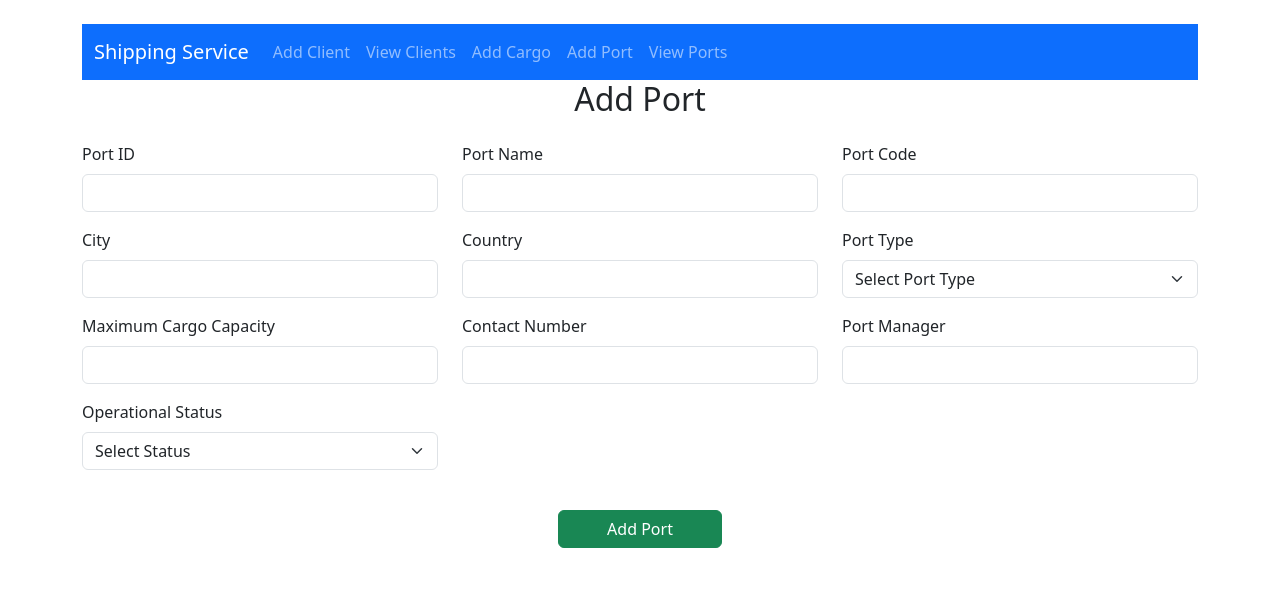
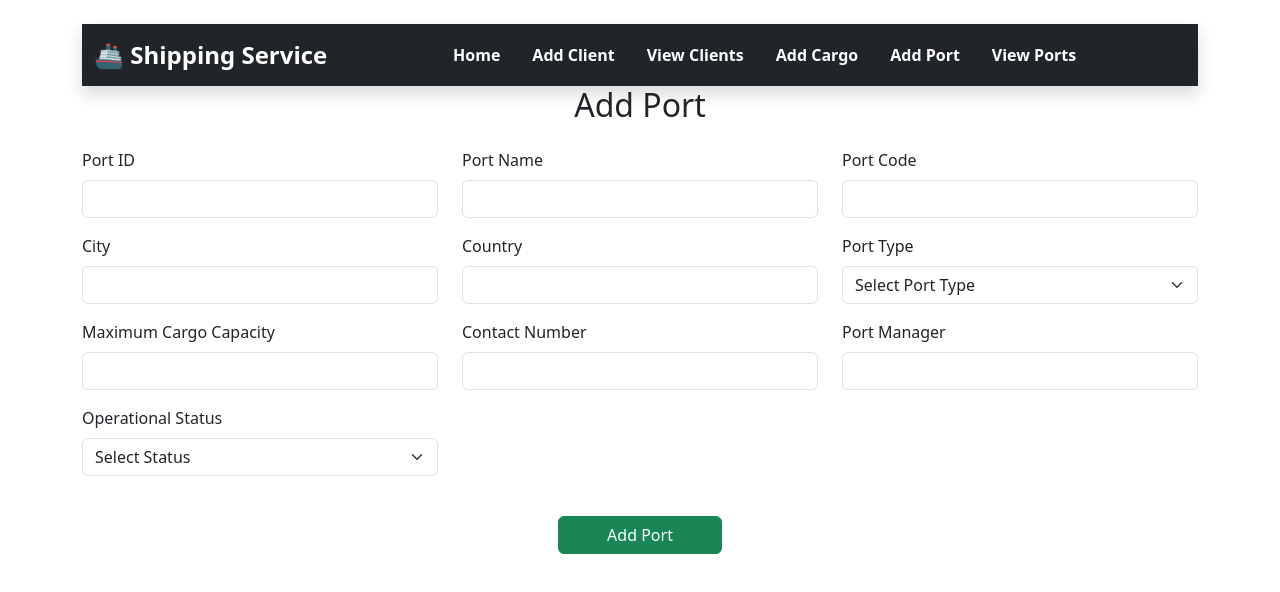
Before and after one commit to VarshaJ004/CARGO-APP-REACT, a React (Vite) app: page /add-port in a window 1280 px wide. Shown: the top 592 px of the page. Built offline with nearby package versions, Linux system fonts and the light colour scheme.

Commit message:
Added Home PAge

```diff
--- a/src/App.jsx
+++ b/src/App.jsx
@@ -5,6 +5,7 @@ import ViewClient from "./components/ViewClient";
 import AddCargo from "./components/AddCargo";
 import AddPort from "./components/AddPort";
 import ViewPort from "./components/ViewPort";
+import Home from "./components/Home";
 
 function App() {
   return (
@@ -12,7 +13,8 @@ function App() {
 
     <BrowserRouter>
       <Routes>
-        <Route path="/" element={<AddClient />} />
+        <Route path="/add-client" element={<AddClient />} />
+        <Route path="/" element={<Home />} />
         <Route path="/view-client" element={<ViewClient />} />
         <Route path="/add-cargo" element={<AddCargo />} />
         <Route path="/add-port" element={<AddPort />} />
--- /dev/null
+++ b/src/components/Home.jsx
@@ -0,0 +1,199 @@
+import React from "react";
+import { Link } from "react-router-dom";
+import Navbar from "./Navbar";
+
+const Home = () => {
+  const modules = [
+    {
+      title: "Add Client",
+      description:
+        "Register new shipping clients with company and contact details.",
+      image:
+        "https://images.unsplash.com/photo-1556740749-887f6717d7e4?w=800",
+      button: "Add Client",
+      color: "primary",
+      link: "/add-client",
+    },
+    {
+      title: "View Clients",
+      description:
+        "Browse and manage all registered client companies.",
+      image:
+        "https://images.unsplash.com/photo-1521737604893-d14cc237f11d?w=800",
+      button: "View Clients",
+      color: "outline-primary",
+      link: "/view-client",
+    },
+    {
+      title: "Add Cargo",
+      description:
+        "Create cargo records with shipment, destination and weight.",
+      image:
+        "https://images.unsplash.com/photo-1586528116311-ad8dd3c8310d?w=800",
+      button: "Add Cargo",
+      color: "success",
+      link: "/add-cargo",
+    },
+    {
+      title: "View Cargo",
+      description:
+        "Monitor all cargo records and shipment status.",
+      image:
+        "https://images.unsplash.com/photo-1578575437130-527eed3abbec?w=800",
+      button: "View Cargo",
+      color: "outline-success",
+      link: "/view-cargo",
+    },
+    {
+      title: "Add Port",
+      description:
+        "Register ports with capacity, manager and operational status.",
+      image:
+        "https://images.unsplash.com/photo-1500375592092-40eb2168fd21?w=800",
+      button: "Add Port",
+      color: "danger",
+      link: "/add-port",
+    },
+    {
+      title: "View Ports",
+      description:
+        "Browse all ports with cargo capacity and contact information.",
+      image:
+        "https://images.unsplash.com/photo-1473448912268-2022ce9509d8?w=800",
+      button: "View Ports",
+      color: "outline-danger",
+      link: "/view-port",
+    },
+  ];
+
+  return (
+    <>
+      <Navbar />
+
+      {/* Hero Section */}
+
+      <div className="container py-5">
+
+        <div className="row justify-content-center">
+
+          <div className="col-lg-9 text-center">
+
+            <h1 className="display-2 fw-bold">
+              🚢 Shipping Service
+            </h1>
+
+            <h2 className="display-5 text-secondary mb-4">
+              Management System
+            </h2>
+
+            <p
+              className="lead text-muted mx-auto"
+              style={{ maxWidth: "850px" }}
+            >
+              A centralized platform to manage shipping operations,
+              clients, cargo, and port information efficiently.
+              Streamline logistics with a modern and user-friendly
+              management system.
+            </p>
+
+            <Link
+              to="/add-client"
+              className="btn btn-primary btn-lg mt-3"
+            >
+              Get Started
+            </Link>
+
+          </div>
+
+        </div>
+
+      </div>
+
+      {/* Modules */}
+
+      <div className="container pb-5">
+
+        <h2 className="text-center fw-bold mb-5">
+          System Modules
+        </h2>
+
+        <div className="row g-4">
+
+          {modules.map((module, index) => (
+
+            <div className="col-lg-4 col-md-6" key={index}>
+
+              <div
+                className="card shadow-sm border-0 h-100"
+                style={{
+                  borderRadius: "15px",
+                }}
+              >
+
+                <img
+                  src={module.image}
+                  alt={module.title}
+                  className="card-img-top"
+                  style={{
+                    height: "220px",
+                    objectFit: "cover",
+                  }}
+                />
+
+                <div className="card-body d-flex flex-column text-center">
+
+                  <h3 className="fw-bold mb-3">
+                    {module.title}
+                  </h3>
+
+                  <p
+                    className="text-secondary flex-grow-1"
+                    style={{
+                      minHeight: "70px",
+                    }}
+                  >
+                    {module.description}
+                  </p>
+
+                  <Link
+                    to={module.link}
+                    className={`btn btn-${module.color} w-100`}
+                  >
+                    {module.button}
+                  </Link>
+
+                </div>
+
+              </div>
+
+            </div>
+
+          ))}
+
+        </div>
+
+      </div>
+
+      {/* Footer */}
+
+      <footer className="bg-light border-top py-4">
+
+        <div className="container text-center">
+
+          <h5 className="fw-bold">
+            Shipping Service Management System
+          </h5>
+
+          <p className="text-muted mb-0">
+            React • Bootstrap • Node.js • Express • MongoDB
+          </p>
+
+        </div>
+
+      </footer>
+
+    </>
+  );
+};
+
+export default Home;
--- a/src/components/Navbar.jsx
+++ b/src/components/Navbar.jsx
@@ -3,11 +3,12 @@ import { Link } from "react-router-dom";
 
 const Navbar = () => {
   return (
-    <nav className="navbar navbar-expand-lg navbar-dark bg-primary">
-      <div className="container-fluid">
+    <nav className="navbar navbar-expand-lg navbar-dark bg-dark shadow sticky-top">
+      <div className="container">
 
-        <Link className="navbar-brand" to="/">
-          Shipping Service
+        {/* Logo */}
+        <Link className="navbar-brand fw-bold fs-4" to="/">
+          🚢 Shipping Service
         </Link>
 
         <button
@@ -15,37 +16,54 @@ const Navbar = () => {
           type="button"
           data-bs-toggle="collapse"
           data-bs-target="#navbarNav"
-          aria-controls="navbarNav"
-          aria-expanded="false"
-          aria-label="Toggle navigation"
         >
           <span className="navbar-toggler-icon"></span>
         </button>
 
-        <div className="collapse navbar-collapse" id="navbarNav">
-          <div className="navbar-nav">
+        {/* Center Navigation */}
+        <div
+          className="collapse navbar-collapse justify-content-center"
+          id="navbarNav"
+        >
+          <ul className="navbar-nav">
 
-            <Link className="nav-link" to="/">
+            <li className="nav-item mx-2">
+              <Link className="nav-link text-white fw-semibold" to="/">
+                Home
+              </Link>
+            </li>
+
+            <li className="nav-item mx-2">
+              <Link className="nav-link text-white fw-semibold" to="/add-client">
                 Add Client
               </Link>
+            </li>
 
-            <Link className="nav-link" to="/view-client">
+            <li className="nav-item mx-2">
+              <Link className="nav-link text-white fw-semibold" to="/view-client">
                 View Clients
               </Link>
+            </li>
 
-             <Link className="nav-link" to="/add-cargo">
+            <li className="nav-item mx-2">
+              <Link className="nav-link text-white fw-semibold" to="/add-cargo">
                 Add Cargo
               </Link>
+            </li>
 
-            <Link className="nav-link" to="/add-port">
+            <li className="nav-item mx-2">
+              <Link className="nav-link text-white fw-semibold" to="/add-port">
                 Add Port
               </Link>
+            </li>
 
-            <Link className="nav-link" to="/view-port">
+            <li className="nav-item mx-2">
+              <Link className="nav-link text-white fw-semibold" to="/view-port">
                 View Ports
               </Link>
+            </li>
 
-          </div>
+          </ul>
         </div>
 
       </div>
```
Lines whose indentation alone changed are shown as unchanged.
